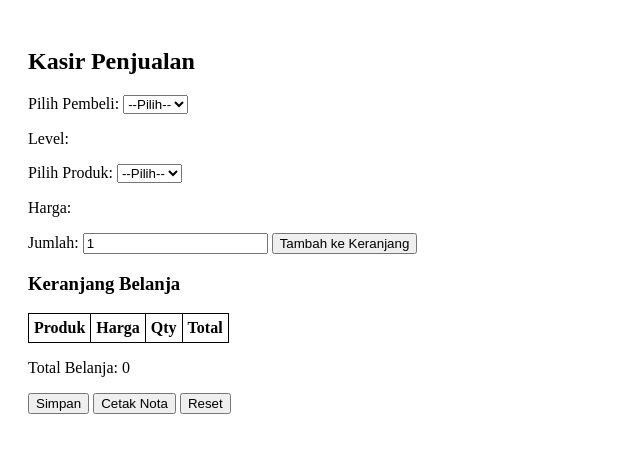
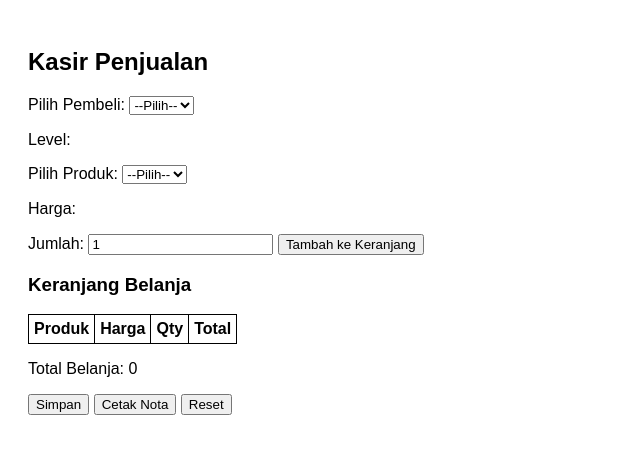
Before and after one commit to tilawatikabupatenkediri-oke/KasirTC, a plain HTML site: page index.html in a window 1280 px wide. Shown: the whole page, without its empty margins (0-640 px from the left). Drawn offline with nearby package versions, Linux system fonts and the light colour scheme.

Commit message:
Update index.html

```diff
--- a/index.html
+++ b/index.html
@@ -4,7 +4,7 @@
   <title>Aplikasi Kasir Web</title>
   <script src="https://cdn.jsdelivr.net/npm/axios/dist/axios.min.js"></script>
   <style>
-    body { font-family: Montserrat; padding: 20px; }
+    body { font-family: Arial; padding: 20px; }
     table, th, td { border: 1px solid #000; border-collapse: collapse; padding: 5px; }
   </style>
 </head>
```
